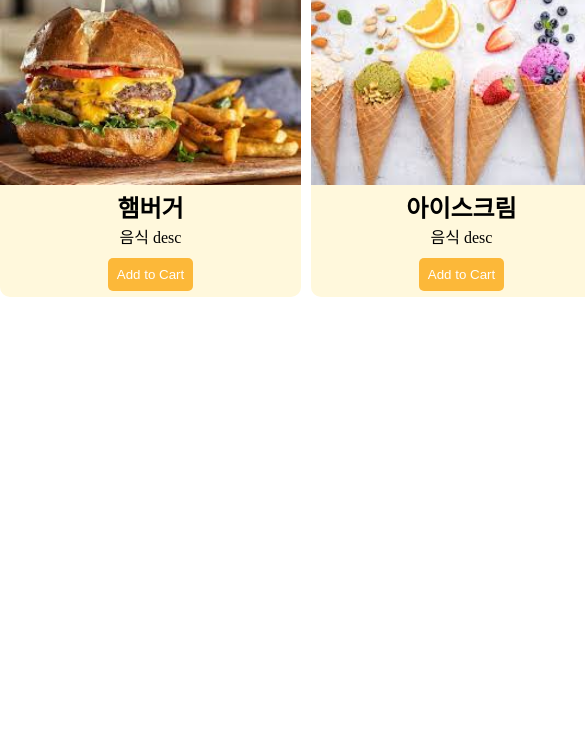
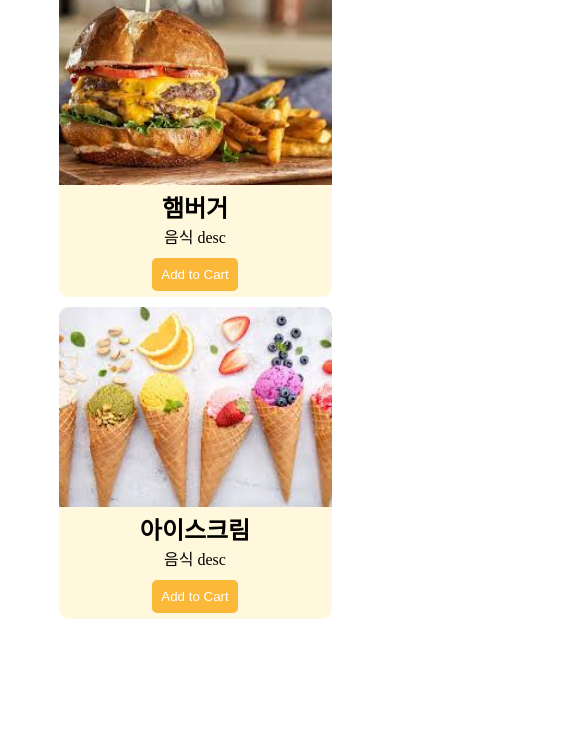
Before and after one commit to chipmunkcol/The-JavaScript, a plain HTML site: page index.html in a window 390 px wide. Shown: the part 112-844 px from the top of the page, 585 px wide, since content can reach past the window. Drawn offline with Linux system fonts and the light colour scheme.

Commit message:
media query이론

```diff
--- a/scss/main.scss
+++ b/scss/main.scss
@@ -4,6 +4,12 @@ h2,
 h3,
 p {
   margin: 0;
+}
+
+@mixin media_phone {
+  @media (max-width: 768px) {
+    @content;
+  }
 }
 
 @mixin textCenter {
@@ -41,6 +47,10 @@ article {
     width: 100%;
     object-fit: cover;
   }
+  @include media_phone {
+    width: 70%;
+    grid-template-columns: 1fr;
+  }
 
   .food-item {
     height: 312px;
```
Also changed, not shown: README.md (added), scss/main.css, 1 other file.
